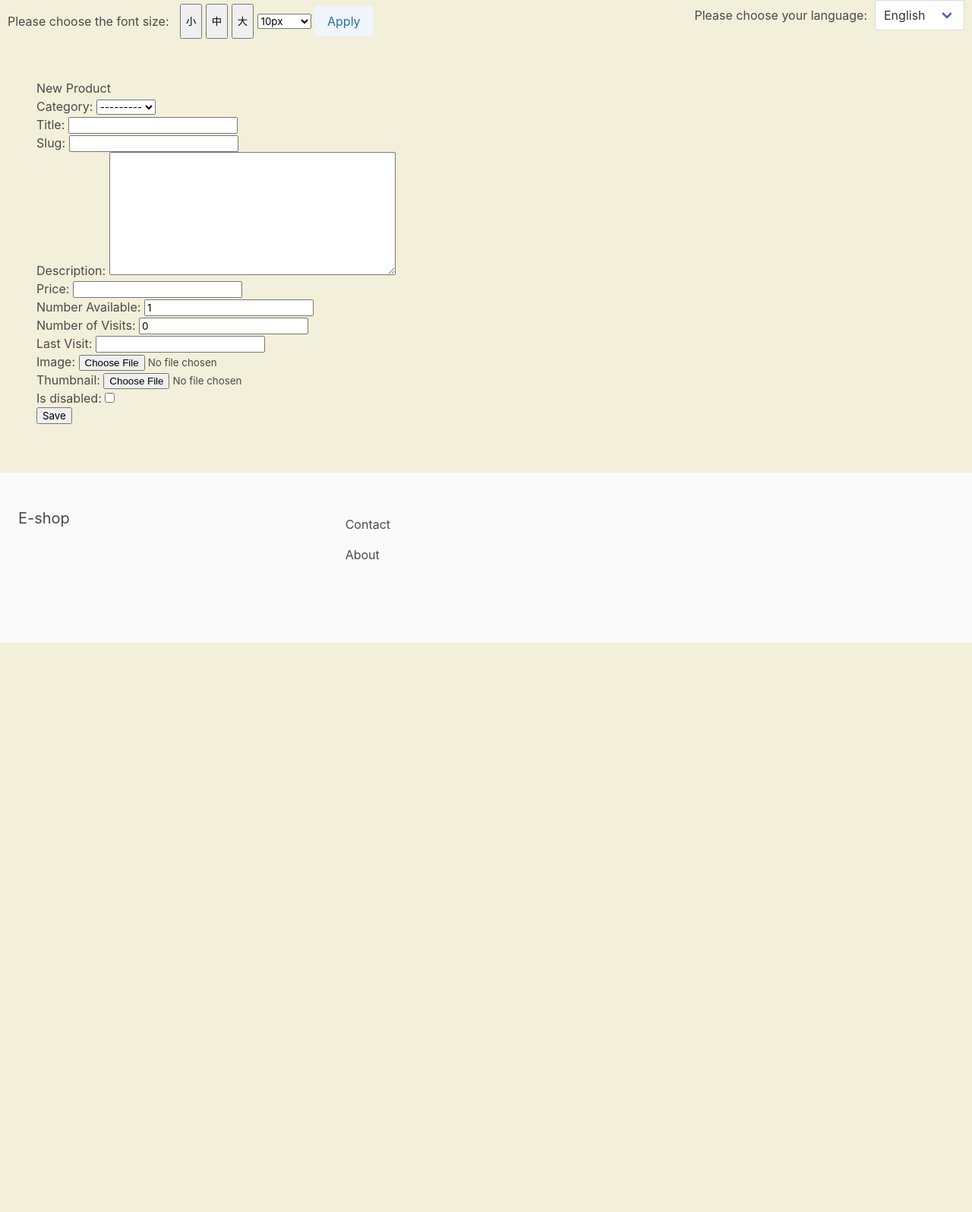
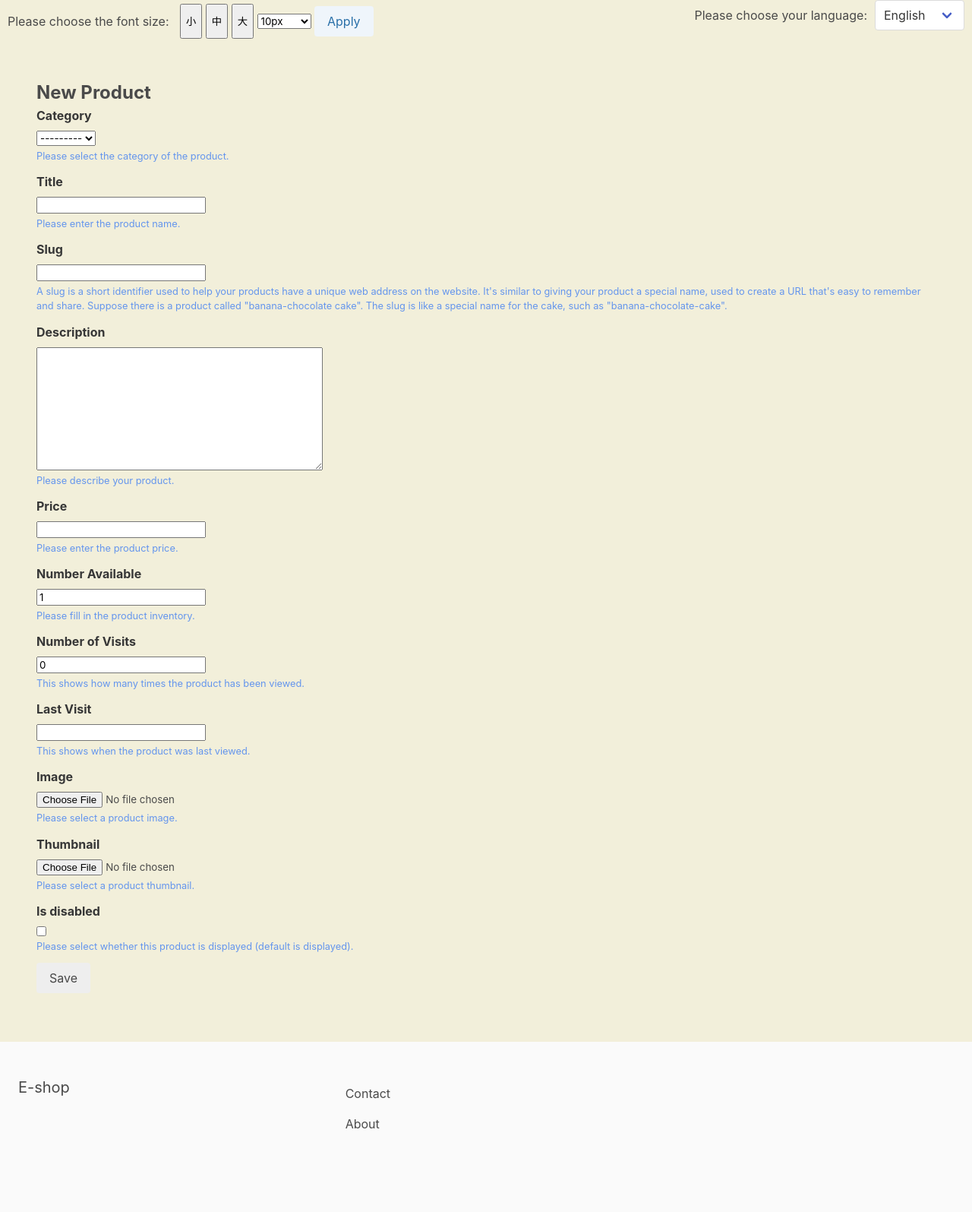
Before and after one commit to FoxGoName/pythonProject2, a Django app: page /productManager/add/ in a window 1280 px wide. Shown: the part 85-1680 px from the top of the page at 76% size. Before the commit the page ends 931 px from the top, so only its background shows below. Run offline with Django 3.2, Linux system fonts and the light colour scheme; data comes from the database, SQL or seed files in the repository; both versions use the stored data as it was after the commit.

Commit message:
add product layout

```diff
--- a/apps/core/templates/add_product.html
+++ b/apps/core/templates/add_product.html
@@ -1,8 +1,121 @@
 {% extends 'managerBase.html'%}
 {% block content %}
-<h1>New Product</h1>
-<form method="POST" action="" enctype="multipart/form-data">{% csrf_token %}
+<h1 style="font-weight: bold; font-size: 150%;">New Product</h1>
+{% comment %} <form method="POST" action="" enctype="multipart/form-data">{% csrf_token %}
     {{ form.as_p }}
     <input type="submit" value="Save">
+</form> {% endcomment %}
+
+<form method="POST" action="" enctype="multipart/form-data" class="bulma-form">
+    {% csrf_token %}
+    <div class="field">
+      <h1 class="label">Category</h1>
+      <div class="control">
+        {{ form.category }}
+      </div>
+      <p class="help">Please select the category of the product.</p>
+    </div>
+
+    <div class="field">
+      <h1 class="label">Title</h1>
+      <div class="control">
+        {{ form.title }}
+      </div>
+      <p class="help">Please enter the product name.</p>
+    </div>
+
+    <div class="field">
+      <h1 class="label">Slug<h1>
+      <div class="control">
+        {{ form.slug }}
+      </div>
+      <p class="help">A slug is a short identifier used to help your products have a unique web address on the website.
+        It's similar to giving your product a special name, used to create a URL that's easy to remember and share.
+        Suppose there is a product called "banana-chocolate cake". The slug is like a special name for the cake, such as "banana-chocolate-cake".</p>
+    </div>
+
+    <div class="field">
+      <h1 class="label">Description</h1>
+      <div class="control">
+        {{ form.description }}
+      </div>
+      <p class="help">Please describe your product.</p>
+    </div>
+
+    <div class="field">
+      <h1 class="label">Price</h1>
+      <div class="control">
+        {{ form.price }}
+      </div>
+      <p class="help">Please enter the product price.</p>
+    </div>
+
+    <div class="field">
+      <h1 class="label">Number Available</h1>
+      <div class="control">
+        {{ form.num_available }}
+      </div>
+      <p class="help">Please fill in the product inventory.</p>
+    </div>
+
+    <div class="field">
+      <h1 class="label">Number of Visits</h1>
+      <div class="control">
+        {{ form.num_visits }}
+      </div>
+      <p class="help">This shows how many times the product has been viewed.</p>
+    </div>
+
+    <div class="field">
+      <h1 class="label">Last Visit</h1>
+      <div class="control">
+        {{ form.last_visit }}
+      </div>
+      <p class="help">This shows when the product was last viewed.</p>
+    </div>
+
+    <div class="field">
+      <h1 class="label">Image</h1>
+      <div class="control">
+        {{ form.image }}
+      </div>
+      <p class="help">Please select a product image.</p>
+    </div>
+
+    <div class="field">
+      <h1 class="label">Thumbnail</h1>
+      <div class="control">
+        {{ form.thumbnail }}
+      </div>
+      <p class="help">Please select a product thumbnail.</p>
+    </div>
+
+    <div class="field">
+      <h1 class="label">Is disabled</h1>
+      <div class="control">
+        {{ form.is_disabled }}
+      </div>
+      <p class="help">Please select whether this product is displayed (default is displayed).</p>
+    </div>
+
+    <div class="field is-grouped">
+      <div class="control">
+        <input type="submit" value="Save" class="button is-light is-hovered">
+      </div>
+    </div>
 </form>
+
+<style>
+    .label {
+        font-weight: bold;
+      }
+
+    .help {
+      font-size: 80%;
+      color: #6495ED;
+    }
+
+
+</style>
+
 {% endblock%}
```
Also changed, not shown: db.sqlite3.
